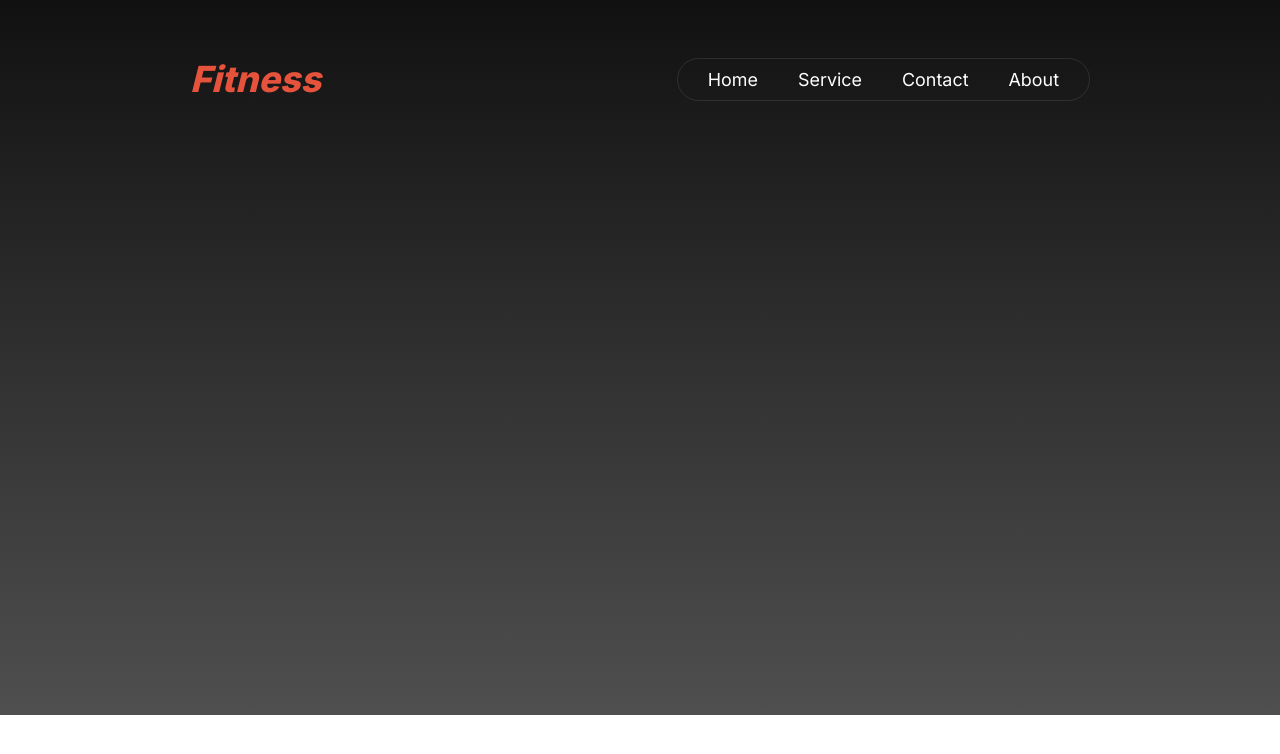
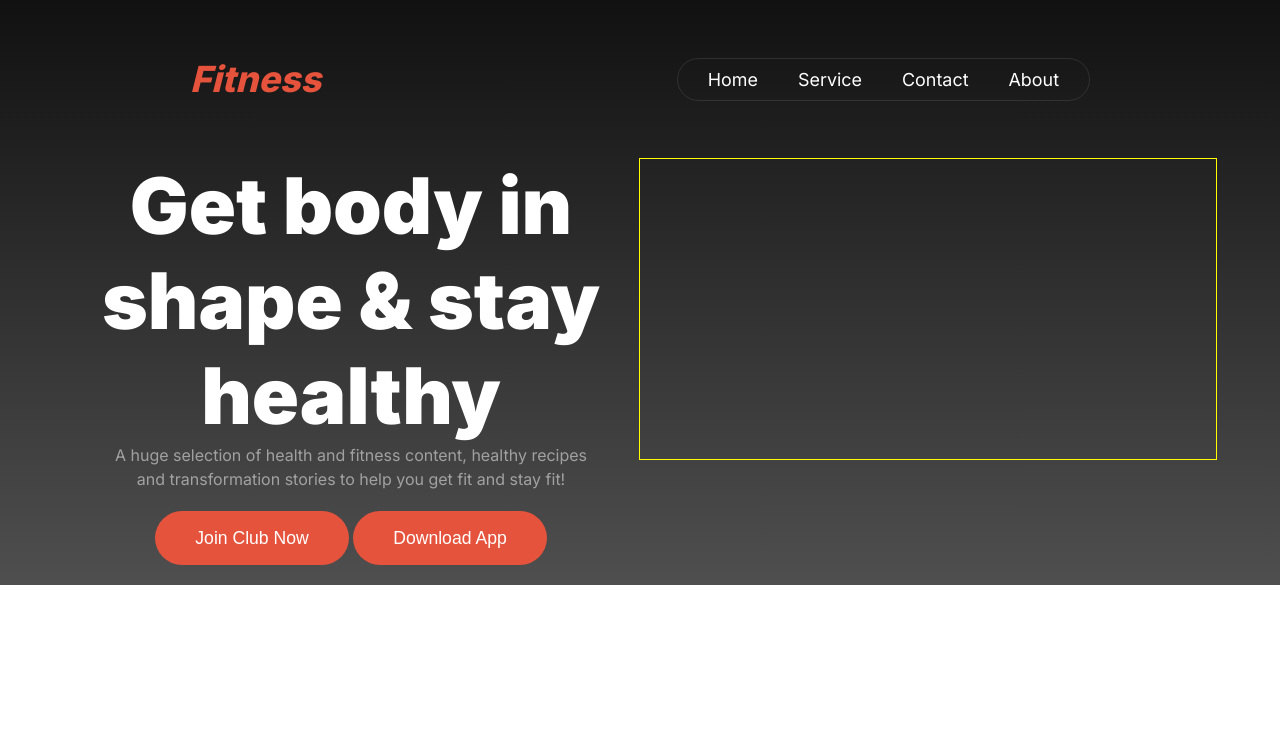
Before and after one commit to AshikMuhandis/Fitness-Gym, a plain HTML site: page index.html in a window 1280 px wide. Drawn offline with Linux system fonts and the light colour scheme.

Commit message:
added banner text area

```diff
--- a/index.html
+++ b/index.html
@@ -1,15 +1,14 @@
 <!DOCTYPE html>
 <html lang="en">
+
 <head>
   <meta charset="UTF-8" />
   <meta name="viewport" content="width=device-width, initial-scale=1.0" />
   <title>Fitness Gym</title>
   <link rel="stylesheet" href="styles.css" />
-    <script
-      src="https://kit.fontawesome.com/b122fcb17f.js"
-      crossorigin="anonymous"
-    ></script>
+  <script src="https://kit.fontawesome.com/b122fcb17f.js" crossorigin="anonymous"></script>
 </head>
+
 <body>
   <header>
     <!-- navbar start -->
@@ -38,9 +37,32 @@
     <!-- navbar end -->
 
     <!-- banner start -->
-      <div class="banner"></div>
+    <div class="banner-main">
+      <div class="banner-container">
+        <div class="banner-text-area">
+          <div class="banner-title">
+            <p>Get body in <br> shape & stay
+              <br> healthy
+            </p>
+          </div>
+          <div class="description">
+            A huge selection of health and fitness content, healthy recipes <br> and transformation stories
+            to help you
+            get
+            fit and stay fit!
+          </div>
+          <div class="banner-btn">
+            <button class="btn-primary">Join Club Now</button>
+            <button class="btn-primary">Download App</button>
+          </div>
+        </div>
+        <div class="banner-img-area">
+        </div>
+      </div>
+    </div>
     <!-- banner end -->
   </header>
   <main></main>
 </body>
+
 </html>
--- a/styles.css
+++ b/styles.css
@@ -7,6 +7,25 @@
 }
 
 /* shared style */
+.description{
+  font-size: 1rem;
+  font-weight: 400;
+  line-height: 24px;
+  color: rgba(255, 255, 255, 0.5);
+}
+
+.btn-primary{
+  color: white;
+  line-height: 22px;
+  border: none;
+  font-size: 1.1rem;
+  font-weight:500;
+  border-radius: 42px;
+  padding: 16px 40px;
+  margin: 20px auto;
+  background-color: rgb(230, 83, 60);
+
+}
 
 /* navbar style start */
 header {
@@ -19,7 +38,6 @@ header {
   background-repeat: no-repeat;
   color: white;
   max-width: 1440px;
-  height: 715px;
   margin: 0 auto;
 }
 .nav-main {
@@ -64,6 +82,29 @@ header {
   display: none;
 }
 /* navbar style end */
+/* Banner style start */
+.banner-container{
+  max-width: 1440px;
+  display: flex;
+  margin: 0 auto;
+  justify-content: center;
+}
+.banner-text-area{
+  width: 45%;
+  text-align: center;
+}
+
+.banner-title{
+  font-size: 78px;
+  font-weight: 900;
+}
+
+.banner-img-area{
+  border: 1px solid yellow;
+  width: 45%;
+  height: 300px;
+}
+
 
 /* Media Queries For Mobile Device */
 @media screen and (max-width: 576px) {
```
Lines whose indentation alone changed are shown as unchanged.
